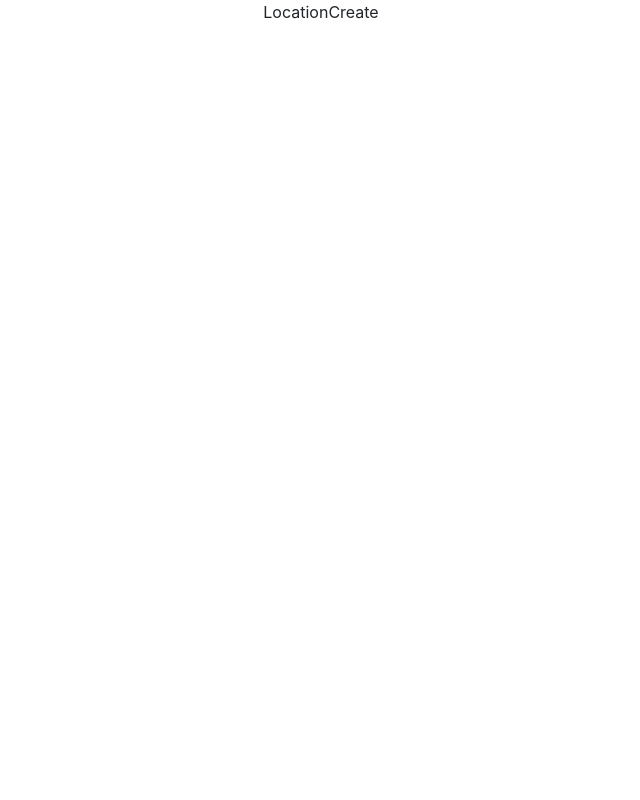
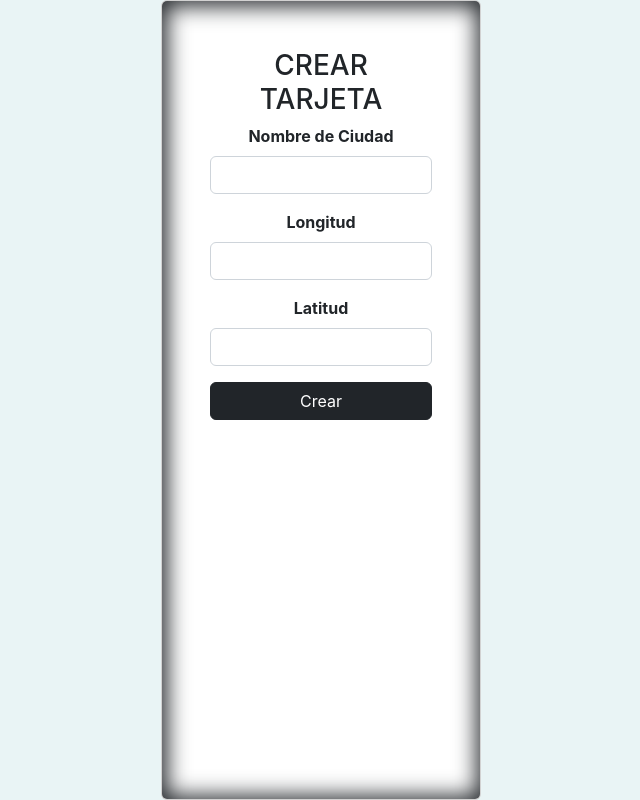
Before and after one commit to fas23/pilis-mod3-sajama-zerpa, a React (Create React App) app: page /location/create in a window 1280 px wide. Shown: the whole page, without its empty margins (319-959 px from the left). Built offline with nearby package versions, Linux system fonts and the light colour scheme.

Commit message:
se agrega formulario

```diff
--- a/src/components/Location.jsx
+++ b/src/components/Location.jsx
@@ -5,6 +5,7 @@ import { GiWindSlap } from "react-icons/gi";
 const Location = ({ location }) => {
   return (
     <div className="card" style={{ width: "18rem" }}>
+      <h1>hola</h1>
       <img src={location.img} className="card-img-top" alt="..." />
       <div className="card-body">
         <h5 className="card-title">{location.name}</h5>
--- a/src/routes/Home/Home.jsx
+++ b/src/routes/Home/Home.jsx
@@ -7,6 +7,9 @@ const Home = () => {
 
   return (
     <div>
+        <a href="location/create" class="btn btn-primary">
+          Crear tarjeta
+        </a>
       <LocationList locations={locations} />
     </div>
   );
--- /dev/null
+++ b/src/routes/Location/LocationCreate.css
@@ -0,0 +1,13 @@
+.d-flex {
+  background-color: rgba(201, 228, 231, 0.405);
+  height: 100vh;
+  display: flex;
+}
+form {
+  top: 0%;
+  background-color: rgba(154, 149, 169, 0.3);
+  font-weight: bold;
+  border-radius: 0.5;
+  box-shadow: inset 1px 1px 22px 4px;
+
+}
--- a/src/routes/Location/LocationCreate.jsx
+++ b/src/routes/Location/LocationCreate.jsx
@@ -1,5 +1,48 @@
+import React from "react";
+import './LocationCreate.css'
 const LocationCreate = () => {
-  return <div>LocationCreate</div>;
+  return (
+    <div class="d-flex justify-content-center">
+      <form class="card col-sm-4 col-md-3 p-5">
+        <h3 class="display-10 text-dark text-center">CREAR TARJETA</h3>
+        <div class="mb-3">
+          <label for="InputNombre" class="form-label">
+            Nombre de Ciudad
+          </label>
+          <input
+            type="nombre"
+            class="form-control"
+            id="InputNombre"
+            aria-describedby="nombreHelp"
+            placeholder=""
+          />
+        </div>
+        <div class="mb-3">
+          <label for="InputLongitud" class="form-label">
+            Longitud
+          </label>
+          <input
+            type="longitud"
+            class="form-control"
+            id="InputLongitud"
+          />
+        </div>
+        <div class="mb-3">
+          <label for="InputLatitud" class="form-label">
+            Latitud
+          </label>
+          <input
+            type="latitud"
+            class="form-control"
+            id="InputLatitud"
+          />
+        </div>
+        <button type="submit" class="btn btn-dark">
+          Crear
+        </button>
+      </form>
+    </div>
+  );
 };
 
 export default LocationCreate;
```
